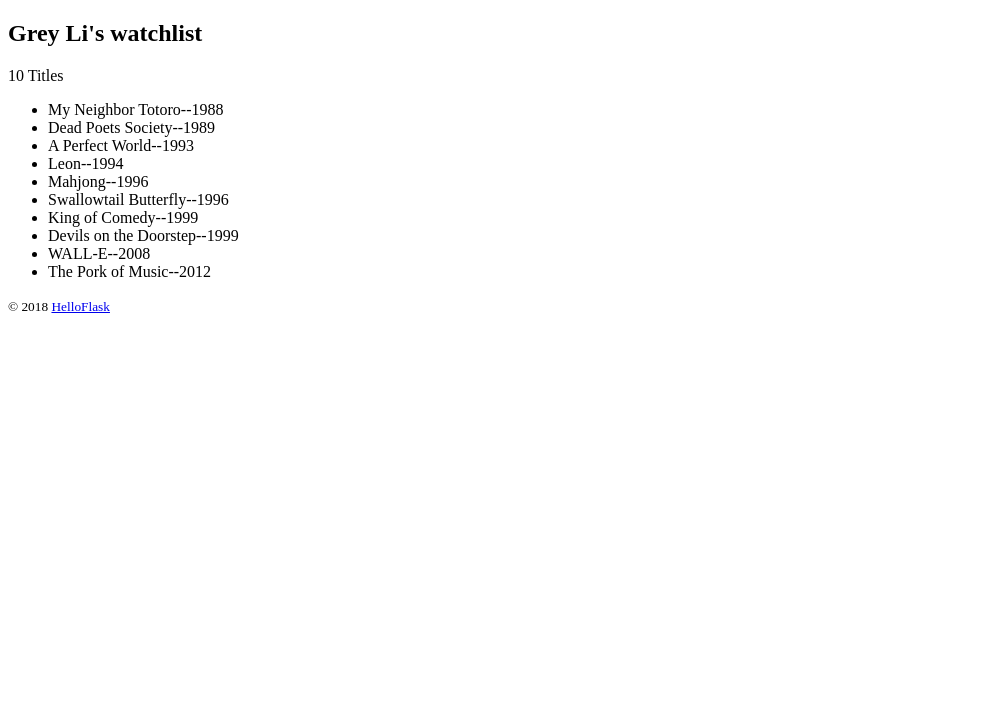
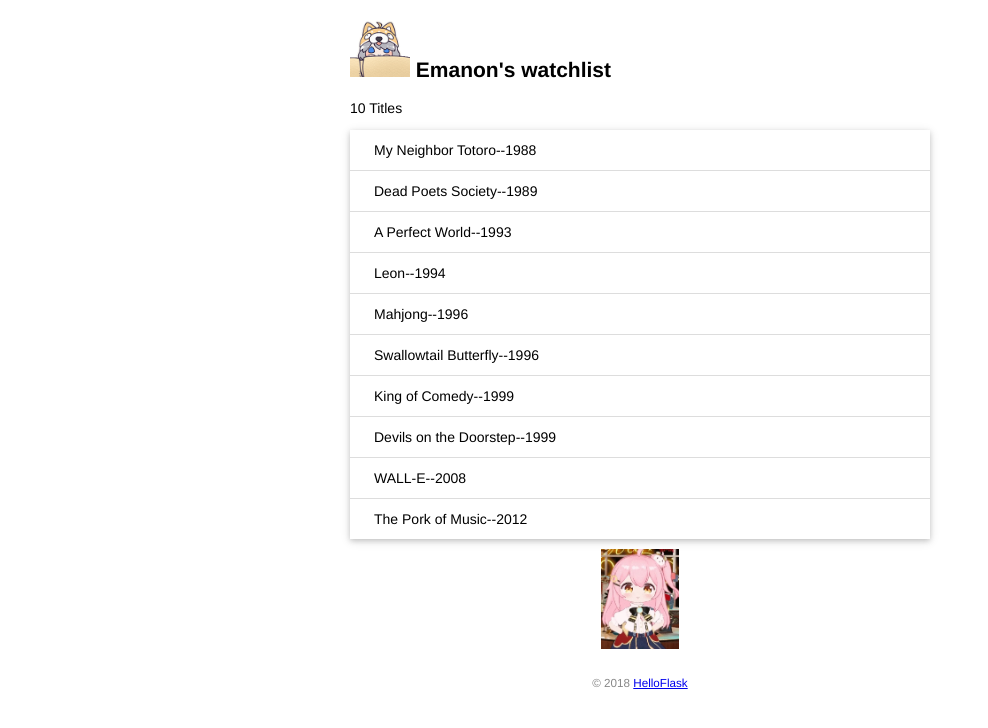
Before and after one commit to sunshinebread0/watchlist, a Flask app: page / in a window 1280 px wide. Shown: the top 728 px of the page, without its empty margins (0-988 px from the left). Run offline with Flask 3, Linux system fonts and the light colour scheme.

Commit message:
add static files

```diff
--- a/app.py
+++ b/app.py
@@ -1,35 +1,7 @@
 from flask import Flask,render_template
-from flask import url_for
-from markupsafe import escape
 
 app = Flask(__name__)
-#
-# @app.route('/user/<name>')#app.route()来绑定URL，当用户访问这个网址的时候就会执行下面的函数
-# def user_page(name):
-#     return f"User : {escape(name)}"
-#
-# @app.route('/index')#app.route()来绑定URL，当用户访问这个网址的时候就会执行下面的函数
-# def hello1():
-#     return "你好"
-#
-# @app.route('/')
-# def say_hello():
-#     return "<center><h1>Hello Emanon</h1><img src='http://helloflask.com/totoro.gif'></center>"
-# @app.route('/get_url')
-# def get_hello1_url():
-#     url = url_for("hello1")#查询地址url_for(函数名)
-#     return f"查到的地址为{url}"
-# @app.route('/test')
-# def test_url_for():
-#     print(url_for('hello1'))
-#     print(url_for("user_page",name = 'hmx'))
-#     print(url_for("user_page",name = 'emanon'))
-#     print(test_url_for)
-#     print(test_url_for)
-#     return 'Test page'
-
-
-name = 'Grey Li'
+name = 'Emanon'
 movies = [
     {'title': 'My Neighbor Totoro', 'year': '1988'},
     {'title': 'Dead Poets Society', 'year': '1989'},
--- /dev/null
+++ b/static/style.css
@@ -0,0 +1,41 @@
+/* 页面整体 */
+body{
+    margin: auto;
+    max-width: 580px;
+    font-size: 14px;
+    font-family: Helvetica, Arial, sans-serif;
+}
+/* 页脚 */
+footer{
+    color: #888;
+    margin-top: 15px;
+    text-align: center;
+    padding: 10px;
+}
+/* 头像 */
+.avatar{
+    width: 60px;
+}
+/* 电影列表 */
+.movie-list{
+    list-style-type: none;
+    padding: 0px;
+    margin-bottom: 10px;
+    box-shadow: 0 2px 5px 0 rgba(0, 0, 0, 0.16), 0 2px 10px 0 rgba(0, 0, 0, 0.12);
+}
+.movie-list li{
+    padding: 12px 24px;
+    border-bottom: 1px solid #ddd;
+}
+.movie-list li:last-child{
+    border-bottom:none;
+}
+.movie-list li:hover{
+    background-color: #f8f9fa;
+}
+/* 动图设置 */
+.zhayan{
+    display: block;
+    margin: 0 auto;
+    height: 100px;
+}
--- a/templates/index.html
+++ b/templates/index.html
@@ -4,16 +4,23 @@
     <meta charset="UTF-8">
     <!-- <meta name="viewport" content="width=device-width, initial-scale=1.0"> -->
     <title>{{name}}'s watchlist</title>
+    <link rel="stylesheet" href="{{ url_for('static',filename='style.css') }}" type="text/css">
+    <link rel="icon" href="{{ url_for('static', filename='images/favicon.ico') }}">
 </head>
 <body>
-    <h2>{{name}}'s watchlist</h2>
+    <h2>
+        <img alt="Avatar" class="avatar" src="{{ url_for('static',filename='images/lgcx.gif') }}">
+        {{name}}'s watchlist
+    </h2>
     {# 使用 length 过滤器获取 movies 变量的长度 #}
     <p>{{movies|length}} Titles</p>
-    <ul>
+    <ul class="movie-list">
         {% for movie in movies %} {#迭代movie变量#}
         <li>{{movie.title}}--{{movie.year}}</li>
         {% endfor %}    {#使用endfor标签结束for语句#}
     </ul>
+
+    <img alt="tafei" class="zhayan" src="{{ url_for('static',filename='images/zhayan.gif') }}">
     <footer>
         <small>&copy; 2018 <a href="http://helloflask.com/book/3">HelloFlask</a></small>
     </footer>
```
Also changed, not shown: static/images/favicon.ico (added), static/images/huhu.gif (added), static/images/lgcx.gif (added), static/images/xtks.png (added), static/images/zhayan.gif (added).
